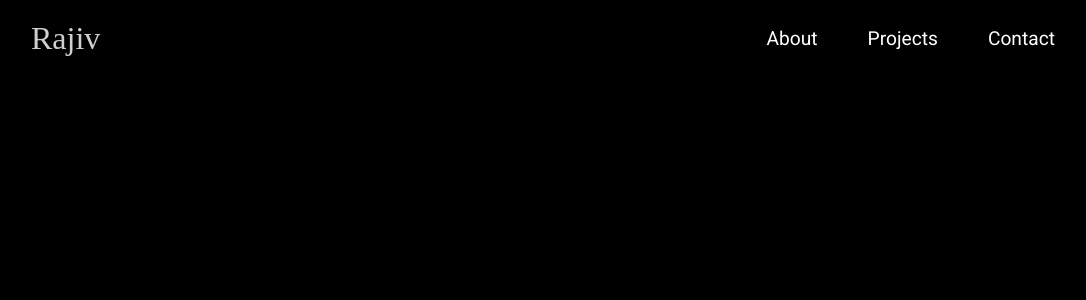
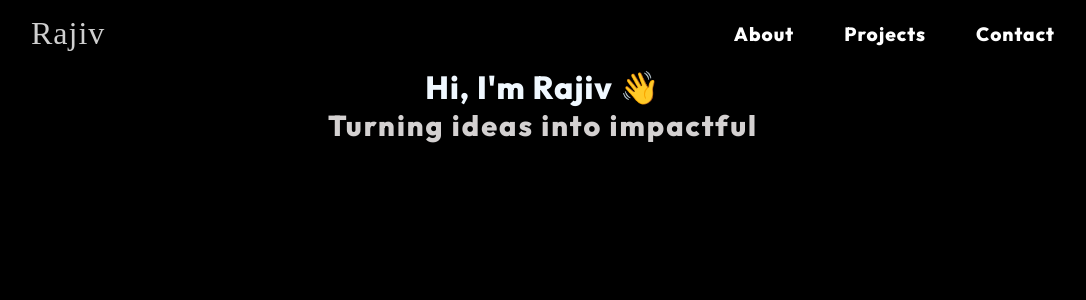
Before and after one commit to RAJIV81205/Portfolio, a React (Vite) app in the folder My-Portfolio/: page / in a window 1280 px wide. Shown: the top 300 px of the page, without its empty margins (97-1183 px from the left). Built offline with nearby package versions, Linux system fonts and the light colour scheme; a web font is replaced by a local one.

Commit message:
added hero

```diff
--- a/My-Portfolio/src/App.jsx
+++ b/My-Portfolio/src/App.jsx
@@ -1,9 +1,12 @@
-import Header from "./sections/Header";
+import Header from "./sections/Header.jsx";
+import Hero from "./sections/hero.jsx";
 
 function App(){
   return(
     <>
     <Header />
+    <Hero />
+
     </>
   )
 }
--- a/My-Portfolio/src/index.css
+++ b/My-Portfolio/src/index.css
@@ -1,34 +1,35 @@
 @import url('https://fonts.googleapis.com/css2?family=Roboto:ital,wght@0,100..900;1,100..900&display=swap');
 @import url('https://fonts.googleapis.com/css2?family=Playwrite+IN:wght@100..400&display=swap');
+@import url('https://fonts.googleapis.com/css2?family=Outfit:wght@100..900&display=swap');
 
 
-*{
+* {
   margin: 0;
   padding: 0;
   scroll-behavior: smooth;
   font-family: "Roboto", serif;
+  font-family: "Outfit", serif;
   font-optical-sizing: auto;
-  font-weight: 400;
+  font-weight: 800;
   font-style: normal;
-  font-variation-settings:
-    "wdth" 100;
+  letter-spacing: 1px;
 }
 
-a{
+a {
   text-decoration: none;
 }
 
 
 
-body{
+body {
   background-color: #000000;
   display: flex;
   justify-content: center;
   align-items: center;
 }
 
-header{
-  margin: 20px 0;
+header {
+  margin: 15px 0;
   display: flex;
   flex-direction: row;
   width: 80vw;
@@ -37,7 +38,7 @@ header{
   backdrop-filter: 8px;
 }
 
-.logo-name{
+.logo-name {
   color: rgb(207, 207, 207);
   font-size: 2rem;
   font-family: "Playwrite IN", serif;
@@ -46,7 +47,7 @@ header{
   font-style: normal;
 }
 
-nav ul{
+nav ul {
   display: flex;
   flex-direction: row;
   gap: 50px;
@@ -57,11 +58,41 @@ nav ul li {
   list-style: none;
 }
 
-nav ul li a{
+nav ul li a {
   list-style: none;
   color: white;
 }
 
-nav ul li a:hover{
+nav ul li a:hover {
   color: gainsboro;
 }
+
+
+.hero {
+  display: flex;
+  justify-content: center;
+  align-items: center;
+  flex-direction: column;
+
+
+}
+
+.hero h1 {
+  color: aliceblue;
+  font-size: 2rem;
+  font-weight: 800;
+
+}
+
+.hero p {
+  color: rgb(212, 209, 209);
+  font-size: 1.8rem;
+  font-weight: 800;
+  letter-spacing: 2px;
+  white-space: "nowrap";
+  overflow: "hidden";
+  border-right: "2px solid white";
+  display: "inline-block";
+
+
+}
--- /dev/null
+++ b/My-Portfolio/src/sections/Hero.jsx
@@ -0,0 +1,71 @@
+import { useEffect, useRef } from "react";
+import { gsap } from "gsap";
+import { TextPlugin } from "gsap/TextPlugin";
+
+gsap.registerPlugin(TextPlugin);
+
+const Hero = () => {
+  const textRef = useRef(null);
+
+  const messages = [
+    "Turning ideas into impactful web apps.",
+    "Crafting innovative and user-friendly solutions.",
+    "Passionate developer exploring creativity through code.",
+    "Building efficient, scalable applications.",
+    "Dream big, build bigger with code.",
+  ];
+
+  useEffect(() => {
+    if (!textRef.current) return;
+
+    const tl = gsap.timeline({ repeat: -1 });
+
+    messages.forEach((message, index) => {
+      // Type the message
+      tl.to(textRef.current, {
+        duration: 3,
+        text: message,
+        ease: "none",
+      })
+
+        // Pause after typing
+        .to({}, { duration: 1 })
+
+        // Delete the message character by character
+        .to(textRef.current, {
+          delay: 1,
+          duration: 2,
+          text: "",
+          ease: "none",
+          onUpdate: function () {
+            const progress = this.progress();
+            const currentText = message.slice(
+              0,
+              Math.floor((1 - progress) * message.length)
+            );
+            if (textRef.current) {
+              textRef.current.textContent = currentText;
+            }
+          },
+        });
+
+      // Pause between messages (except after the last one)
+      if (index !== messages.length - 1) {
+        tl.to({}, { duration: 0.5 });
+      }
+    });
+
+    return () => {
+      tl.kill();
+    };
+  }, []);
+
+  return (
+    <div className="hero">
+      <h1>Hi, I'm Rajiv 👋</h1>
+      <p ref={textRef}></p>
+    </div>
+  );
+};
+
+export default Hero;
--- /dev/null
+++ b/package.json
@@ -0,0 +1,5 @@
+{
+  "dependencies": {
+    "gsap": "^3.12.7"
+  }
+}
```
Also changed, not shown: 1 other file (tests, documents, lock files or other folders).
